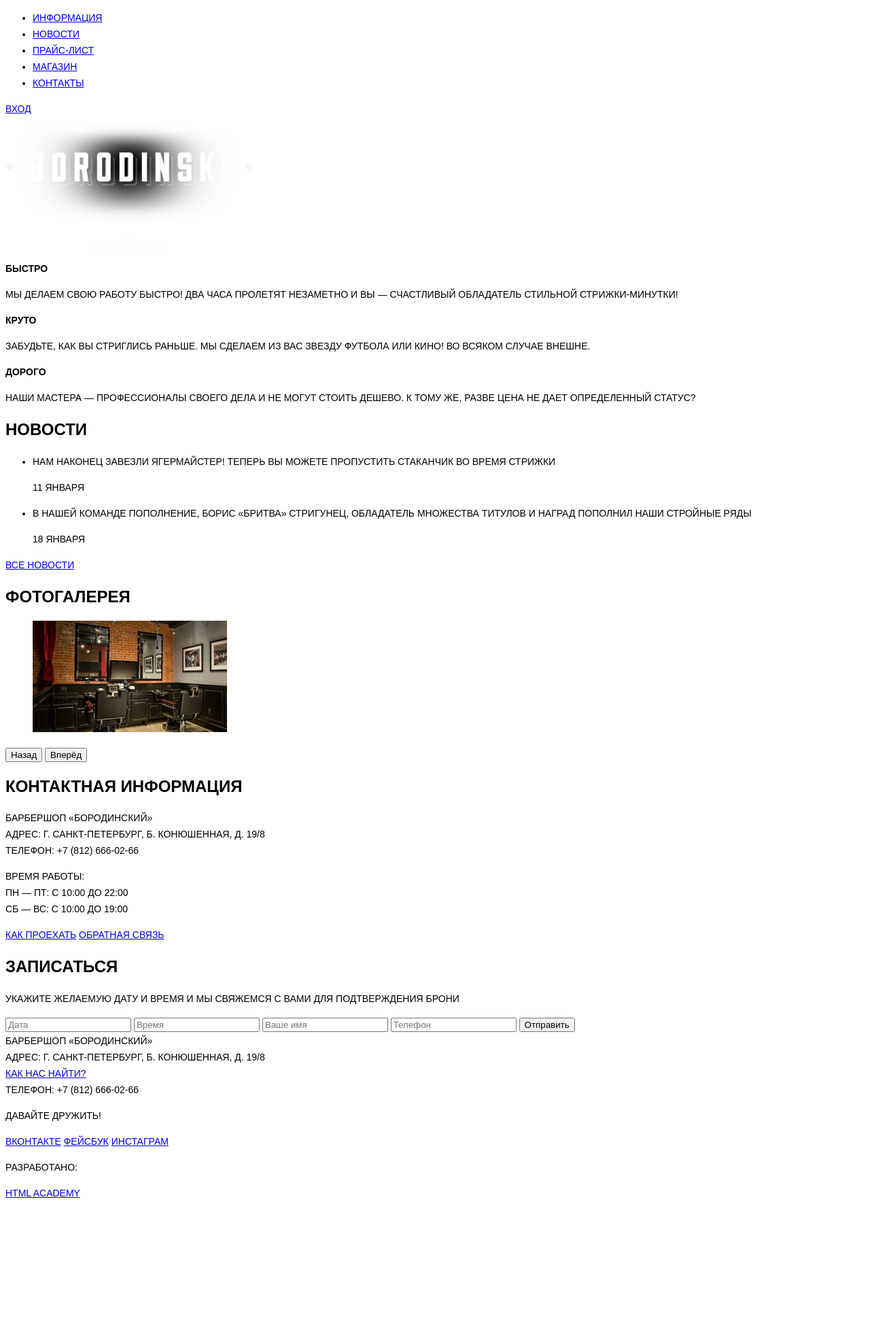
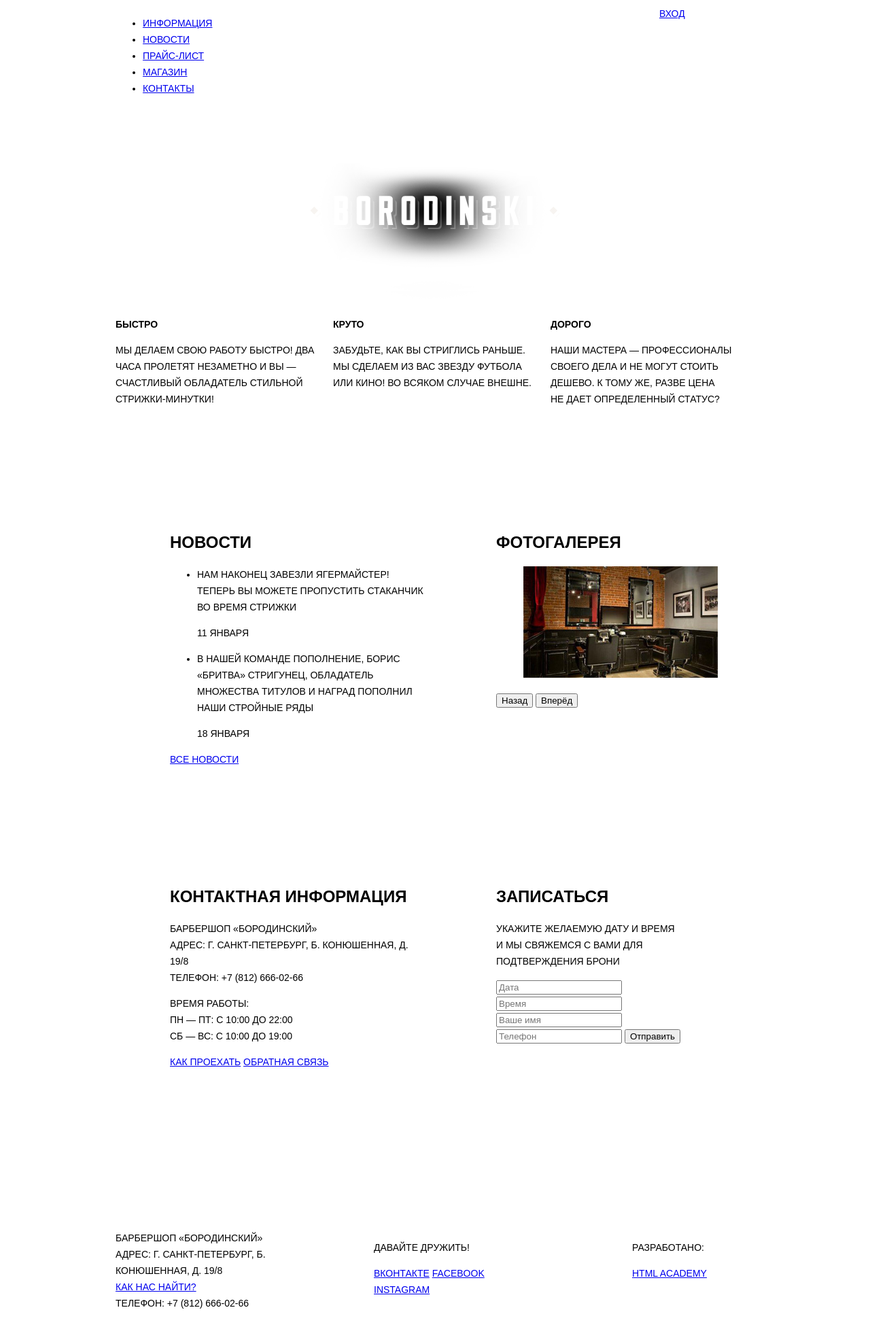
Before and after one commit to maxaonn/191360-barbershop, a plain HTML site: page index.html in a window 1280 px wide. Shown: the whole page at 68% size. Before the commit the page ends 1775 px from the top, so only its background shows below. Drawn offline with Linux system fonts and the light colour scheme.

Commit message:
Сетки

```diff
--- a/css/style.css
+++ b/css/style.css
@@ -5,6 +5,156 @@ body {
 	line-height: 24px;
 	font-weight: 400;
 	text-transform: uppercase;
+}
+
+.clearfix::after {
+	content: "";
+	display: table;
+	clear: both;
+	height: 20px;
+	background-color: yellow;
+}
+
+.container {
+	width: 940px;
+	margin: 0 auto;
+	padding: 0 10px;
+}
+
+.main-header {
+	margin-bottom: 60px;
+}
+
+.page-header {
+	margin-bottom: 55px;
+}
+
+.main-navigation {
+	float: left;
+	width: 780px;
+	min-height: 70px;
+}
+
+.user-block {
+	float: right;
+	width: 140px;
+	min-height: 70px;
+}
+
+.index-logo {
+	width: 368px;
+	height: 204px;
+	margin-right: auto;
+	margin-left: auto;
+	margin-bottom: 25px;
+}
+
+.features {
+	margin-bottom: 80px;
+}
+
+.features-item {
+	float: left;
+	width: 300px;
+	margin-right: 20px;
+}
+
+.features-item:last-child {
+	margin-right: 0;
+}
+
+.index-content {
+	padding: 50px 80px;
+	margin-bottom: 35px;
+}
+
+.index-content-left {
+	float: left;
+	width: 380px;
+	min-height: 330px;
+}
+
+.index-content-right {
+	float: right;
+	width: 300px;
+	min-height: 330px;
+}
+
+.page-heading {
+	margin-bottom: 20px;
+}
+
+.breadcrumbs {
+	margin-bottom: 45px;
+}
+
+.catalog-filter {
+	float: left;
+	width: 220px;
+}
+
+.product-items {
+	float: right;
+	width: 700px;
+}
+
+.catalog-item {
+	float: left;
+	width: 220px;
+	min-height: 350px; /*взято побольше, т.к. ломается сетка из-за крупного шрифта в названиях товаров*/
+	margin-right: 20px;
+}
+
+.catalog-item:nth-child(3n) {
+	margin-right: 0;
+}
+
+.pagination {
+	float: left;
+	width: 240px;
+}
+
+.item-gallery {
+	float: left;
+	width: 470px;
+}
+
+.item-information {
+	float: right;
+	width: 400px;
+}
+
+.main-footer {
+	min-height: 90px;
+	margin-top: 65px;
+	padding-top: 60px;
+	padding-bottom: 40px;
+}
+
+.page-footer {
+	min-height: 90px;
+	margin-top: 45px;
+	padding-top: 60px;
+	padding-bottom: 40px;
+}
+
+.footer-contacts {
+	float: left;
+	width: 320px;
+	min-height: 90px;
+	margin-right: 60px;
+}
+
+.footer-social {
+	float: left;
+	width: 180px;
+	min-height: 90px;
+}
+
+.footer-copyright {
+	float: right;
+	width: 180px;
+	min-height: 90px;
 }
 
 h1 {
--- a/index.html
+++ b/index.html
@@ -6,7 +6,7 @@
     <link href="css/style.css" rel="stylesheet">
   <body>
     <header class="main-header">
-      <div class="container">
+      <div class="container clearfix">
         <nav class="main-navigation">
           <ul>
             <li>
@@ -35,7 +35,7 @@
       <div class="index-logo">
         <img src="img/index-logo.png" width="368" height="204" alt="Барбершоп «Бородинский»">
       </div>
-      <section class="features">
+      <section class="features clearfix">
         <div class="features-item">
           <b class="features-name">Быстро</b>
           <p>Мы делаем свою работу быстро! Два часа пролетят незаметно и вы — счастливый обладатель стильной стрижки-минутки!</p>
@@ -49,7 +49,7 @@
           <p>Наши мастера — профессионалы своего дела и не могут стоить дешево. К тому же, разве цена не дает определенный статус?</p>
         </div>
       </section>
-      <div class="index-content">
+      <div class="index-content clearfix">
         <div class="index-content-left">
           <h2 class="index-content-title">Новости</h2>
           <ul class="news-preview">
@@ -75,7 +75,7 @@
           </div>
         </div>
       </div>
-      <div class="index-content">
+      <div class="index-content clearfix">
         <div class="index-content-left">
           <h2 class="index-content-title">Контактная информация</h2>
           <p>
@@ -105,7 +105,7 @@
       </div>
     </main>
     <footer class="main-footer">
-      <div class="container">
+      <div class="container clearfix">
         <section class="footer-contacts">
           Барбершоп «Бородинский»<br>
           Адрес: г. Санкт-Петербург, Б. Конюшенная, д. 19/8<br>
@@ -115,8 +115,8 @@
         <section class="footer-social">
           <p>Давайте дружить!</p>
           <a class="social-btn social-btn-vk" href="#">Вконтакте</a>
-          <a class="social-btn social-btn-fb" href="#">Фейсбук</a>
-          <a class="social-btn social-btn-inst" href="#">Инстаграм</a>
+          <a class="social-btn social-btn-fb" href="#">Facebook</a>
+          <a class="social-btn social-btn-inst" href="#">Instagram</a>
         </section>
         <section class="footer-copyright">
           <p>Разработано:</p>
```
Also changed, not shown: catalog-item.html (+7 -7 lines), catalog.html (+12 -12 lines).
